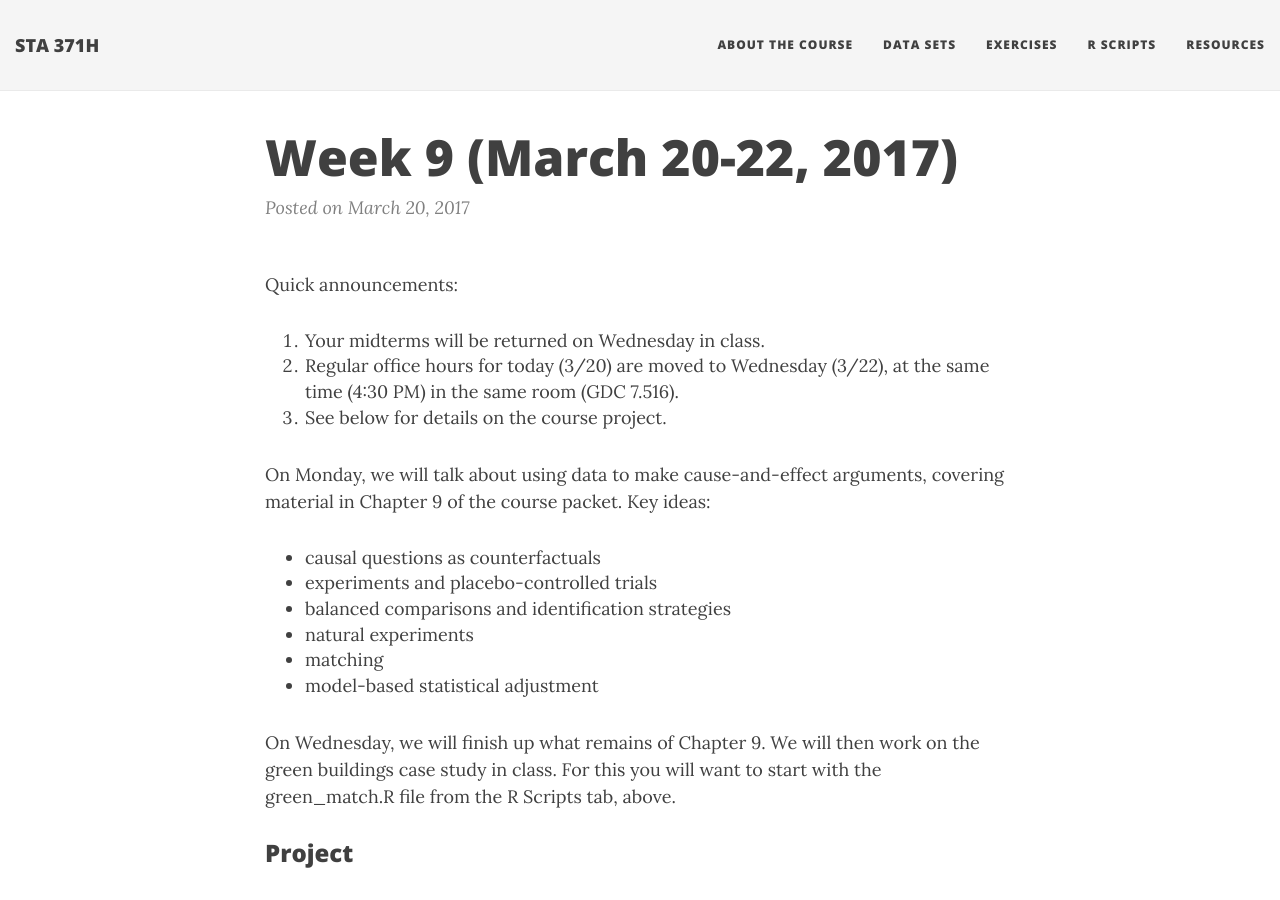
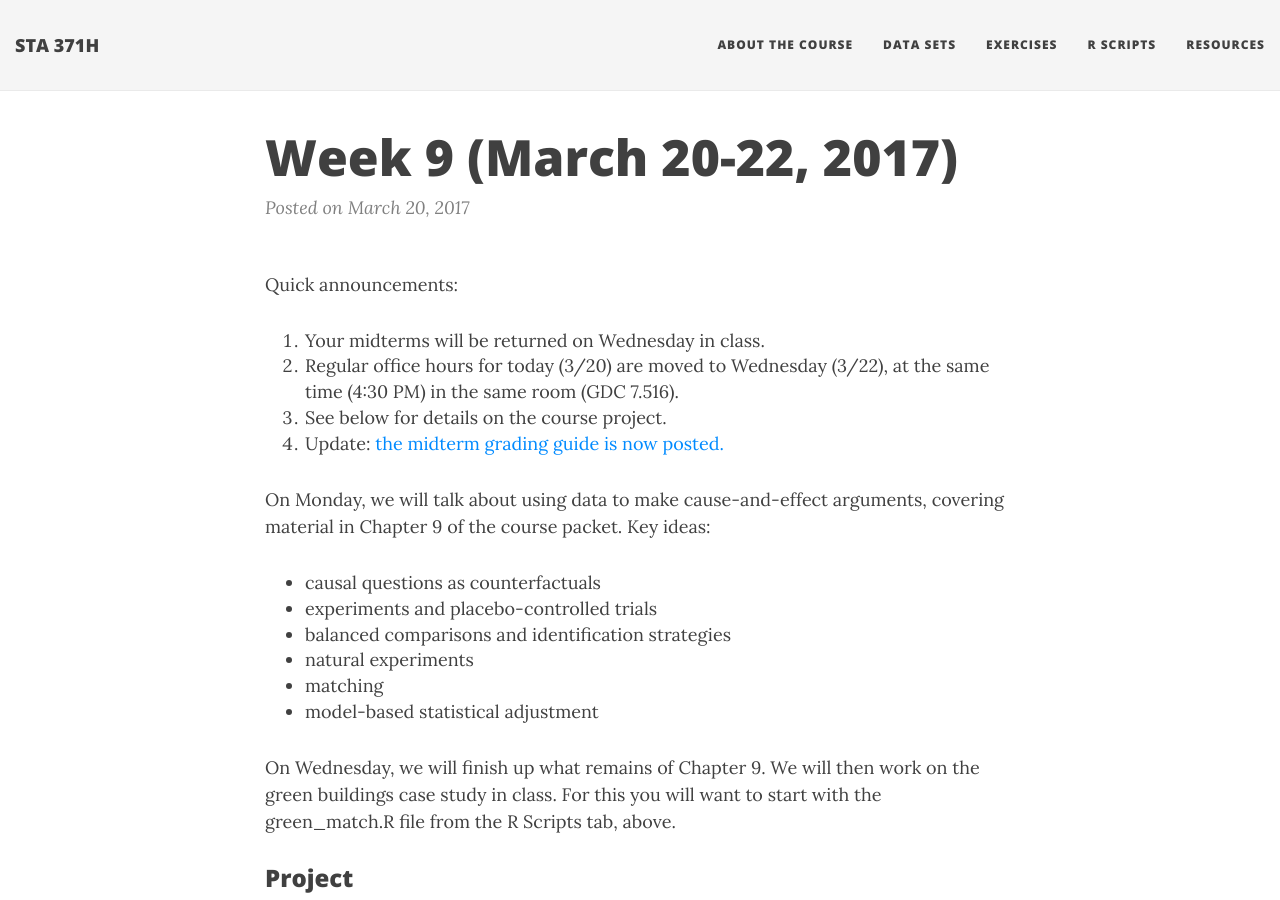
Before and after one commit to jgscott/STA371H_Spring2017, a Jekyll site: the page built from _posts/2017-03-20-week09.md, in a window 1280 px wide and 900 px high. Built offline with Jekyll 4.4.1, drawn with Linux system fonts in a browser that asks for light colours; nearby versions of some CDN libraries.

Commit message:
midterm grading guide

```diff
--- a/_posts/2017-03-20-week09.md
+++ b/_posts/2017-03-20-week09.md
@@ -7,6 +7,7 @@ Quick announcements:
 1. Your midterms will be returned on Wednesday in class.
 2. Regular office hours for today (3/20) are moved to Wednesday (3/22), at the same time (4:30 PM) in the same room (GDC 7.516).
 3. See below for details on the course project.
+4. Update: [the midterm grading guide is now posted.]({{ site.baseurl }}/files/midterm_STA371H_spring2017-guide.pdf)
 
 On Monday, we will talk about using data to make cause-and-effect arguments, covering material in Chapter 9 of the course packet.  Key ideas:
 - causal questions as counterfactuals
```
Also changed, not shown: 2 other files.
